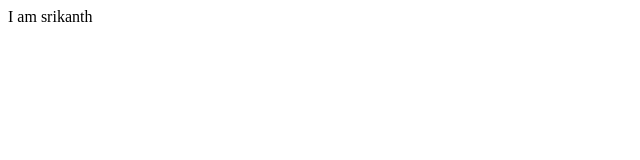
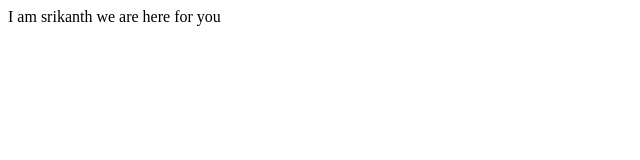
Before and after one commit to gudimetla-srikanth/check, a plain HTML site: page index.html in a window 1280 px wide. Shown: the whole page, without its empty margins (0-640 px from the left). Drawn offline with Linux system fonts and the light colour scheme.

Commit message:
committed

```diff
--- a/index.html
+++ b/index.html
@@ -6,6 +6,6 @@
     <title>Document</title>
 </head>
 <body>
-   I am srikanth
+   I am srikanth we are here for you
 </body>
 </html>
```
